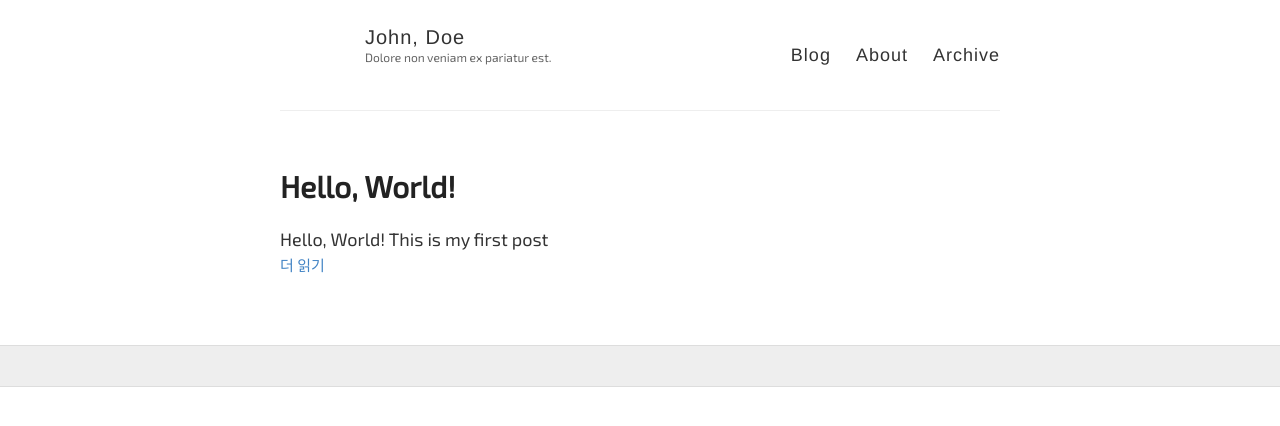
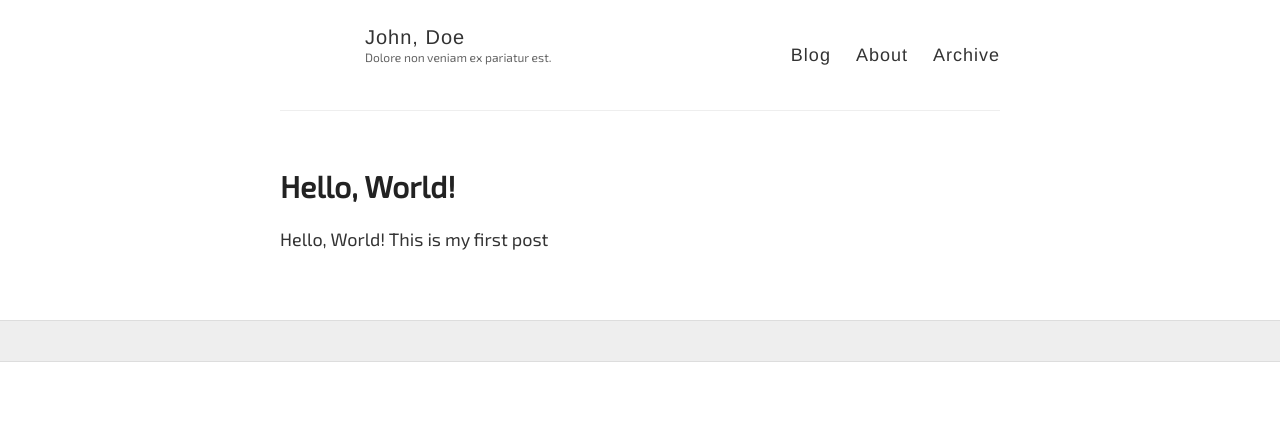
Before and after one commit to Sleeping-Gabin/Sleeping-Gabin.github.io, a Jekyll site: the page built from index.html, in a window 1280 px wide. Shown: the top 426 px of the page. Built offline with Jekyll 4.4.1, drawn with Linux system fonts in a browser that asks for light colours; some web fonts are replaced; the list of posts is cut into pages by our own code.

Commit message:
Update index.html

```diff
--- a/index.html
+++ b/index.html
@@ -8,7 +8,6 @@ layout: default
   <article class="post">
     <h1><a href="{{ site.baseurl }}{{ post.url }}">{{ post.title }}</a></h1>
     <div class="entry">{{ post.content | strip_html | truncatewords:40}}</div>
-    <a href="{{ site.baseurl }}{{ post.url }}" class="read-more">더 읽기</a>
   </article>
   {% endfor %}
 </div>
```
